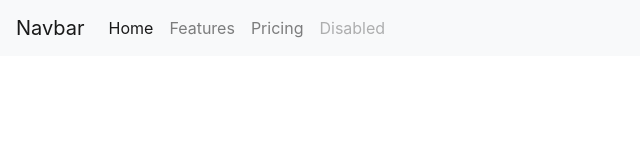
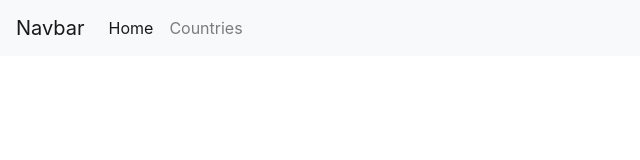
Before and after one commit to jYOtisingh0-o/covid-tracker, an Angular app: page / in a window 1280 px wide. Shown: the top 160 px of the page, without its empty margins (0-640 px from the left). Built offline with nearby package versions, Linux system fonts and the light colour scheme.

Commit message:
added router link to home and countries

```diff
--- a/src/app/components/navbar/navbar.component.html
+++ b/src/app/components/navbar/navbar.component.html
@@ -6,16 +6,10 @@
     <div class="collapse navbar-collapse" id="navbarNav">
       <ul class="navbar-nav">
         <li class="nav-item active">
-          <a class="nav-link" href="#">Home <span class="sr-only">(current)</span></a>
+          <a class="nav-link" routerLink = '/' >Home <span class="sr-only">(current)</span></a>
         </li>
         <li class="nav-item">
-          <a class="nav-link" href="#">Features</a>
-        </li>
-        <li class="nav-item">
-          <a class="nav-link" href="#">Pricing</a>
-        </li>
-        <li class="nav-item">
-          <a class="nav-link disabled" href="#" tabindex="-1" aria-disabled="true">Disabled</a>
+          <a class="nav-link" routerLink = 'countries' >Countries</a>
         </li>
       </ul>
     </div>
```
